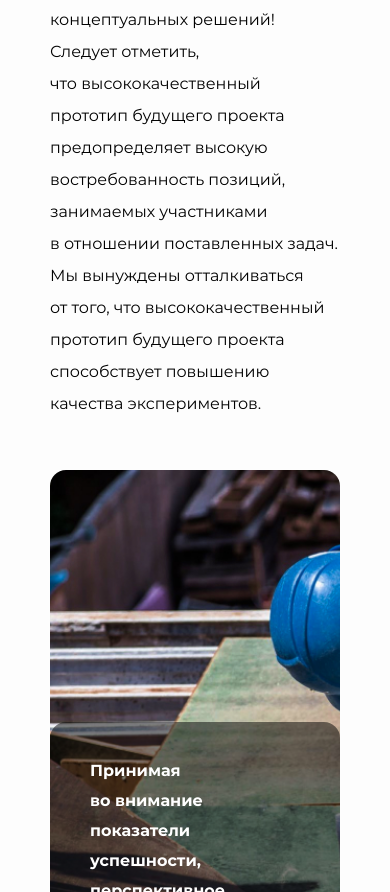
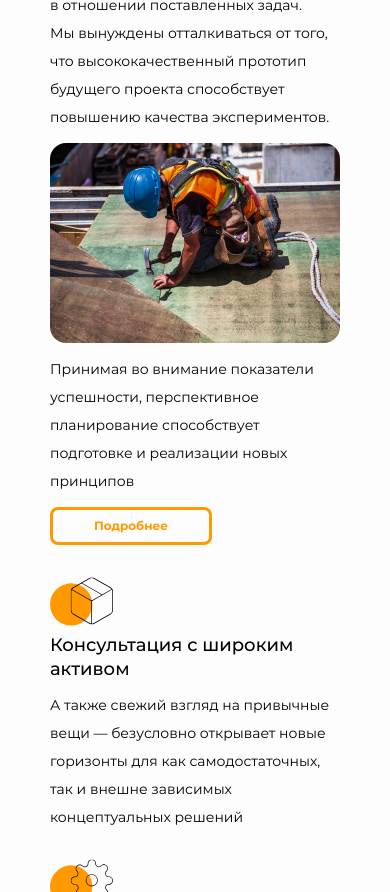
Before and after one commit to Valeri-dragon/Euclid, a plain HTML site: page index.html in a window 390 px wide. Shown: the part 1108-2000 px from the top of the page. Drawn offline with Linux system fonts and the light colour scheme.

Commit message:
modified:   css/media.css         modified:   css/style.css         new file:   fonts/Montserrat-Medium.woff         new file:   fonts/Montserrat-Medium.woff2         new file:   img/img_mobile_about.jpg         new file:   img/services_bg_even_mob.svg         new file:   img/services_bg_odd_mob.svg         modified:   index.html

```diff
--- a/css/media.css
+++ b/css/media.css
@@ -239,20 +239,41 @@
 }
 
 @media (max-width: 685px) {
-    :root{
+    :root {
         --brdr-btn: 8px;
-            --brdr: 16px;
+        --brdr: 16px;
     }
+
     .container {
         max-width: 320px;
         padding: 0 15px;
     }
-        .section__offset {
-            padding: 60px 0;
-        }
-        .section__title {
-            font-size: 24px;
-            line-height: 30px;   }
+
+    .section__offset {
+        padding: 60px 0 0 0;
+    }
+
+    .section__title {
+        font-size: 24px;
+        line-height: 30px;
+        margin-bottom: 20px;
+    }
+
+    .section__subtitle {
+        font-size: 18px;
+        font-weight: 500;
+        line-height: 24px;
+    }
+
+    .section__descr {
+        font-size: 14px;
+        line-height: 28px;
+    }
+
+    .btn {
+        font-size: 12px;
+        padding: 12px 44px;
+    }
 
     .header {
         min-height: 130px;
@@ -328,4 +349,94 @@
         padding: 13px 28px;
         font-size: 12px;
     }
+
+    /*about*/
+    .about {
+        margin-bottom: 0px;
+
+    }
+
+    .about__detail {
+        /* flex-direction: column; */
+        padding: 0;
+        min-height: auto;
+        background: none;
+        overflow: inherit;
+    }
+
+    .about__descr {
+        margin-bottom: 12px;
+    }
+
+    .about__img--mob {
+        display: block;
+        border-radius: var(--brdr);
+        margin-bottom: 12px;
+    }
+
+    .detail__content {
+        flex-direction: column;
+        align-items: start;
+        padding: 0;
+        background: none;
+        color: inherit;
+        font-weight: 400;
+    }
+
+    .detail__text {
+        margin-bottom: 12px;
+    }
+
+    .btn__about {
+        color: #FF9900;
+    }
+
+    .services__list {
+        gap: 28px;
+    }
+
+    .services__item {
+        padding: 0;
+        border: none;
+    }
+
+    .services__item:nth-child(odd) {
+        background: url(../img/services_bg_odd_mob.svg) no-repeat;
+    }
+
+    .services__item:nth-child(even) {
+        background: url(../img/services_bg_even_mob.svg)no-repeat;
+    }
+
+    .services__item:nth-child(odd),
+    .services__item:nth-child(even) {
+        background-position: top left;
+        background-size: 63px 49px;
+    }
+
+    .services__article {
+        margin-top: 56px;
+        margin-left: 0;
+    }
+
+    /*stages*/
+    .stages__columns {
+        gap: 24px;
+    }
+
+    .stages__descr:nth-child(odd) {
+        line-height: 28px;
+    }
+
+    .btn__container {
+        gap: 10px;
+    }
+
+    .btn__secondary {
+        padding: 12px 32px;
+    }
+        .item__questions {
+            padding: 0;
+            border: none;
+        }
 }
--- a/css/style.css
+++ b/css/style.css
@@ -44,7 +44,15 @@ button{
   font-style: normal;
   font-display: swap;
 }
-
+@font-face {
+  font-family: "Montserrat";
+  src: local("Montserrat-Medium"),
+    url("../fonts/Montserrat-Medium.woff2") format("woff2"),
+    url(../fonts/Montserrat-Medium.woff) format("woff");
+  font-weight: 500;
+  font-style: normal;
+  font-display: swap;
+}
 @font-face {
   font-family: "Montserrat";
   src: local("Montserrat-SemiBold"),
@@ -313,6 +321,9 @@ color: #E1670E;
 }
 .about__column {
   width: calc((100% - 32px) / 2);
+}
+.about__img--mob{
+  display: none;
 }
 .about__detail {
   align-items: flex-end;
--- a/index.html
+++ b/index.html
@@ -100,6 +100,7 @@
                     <div class="about__column">
                         <div class="about__detail flex">
                             <div class="detail__content flex">
+                                <img src="img/img_mobile_about.jpg" alt="About image" class="about__img--mob">
                                 <p class="section__descr detail__text">Принимая во внимание показатели успешности,
                                     перспективное планирование способствует подготовке и реализации новых
                                     принципов</p>
```
Also changed, not shown: fonts/Montserrat-Medium.woff (added), fonts/Montserrat-Medium.woff2 (added), img/img_mobile_about.jpg (added), img/services_bg_even_mob.svg (added), img/services_bg_odd_mob.svg (added).
